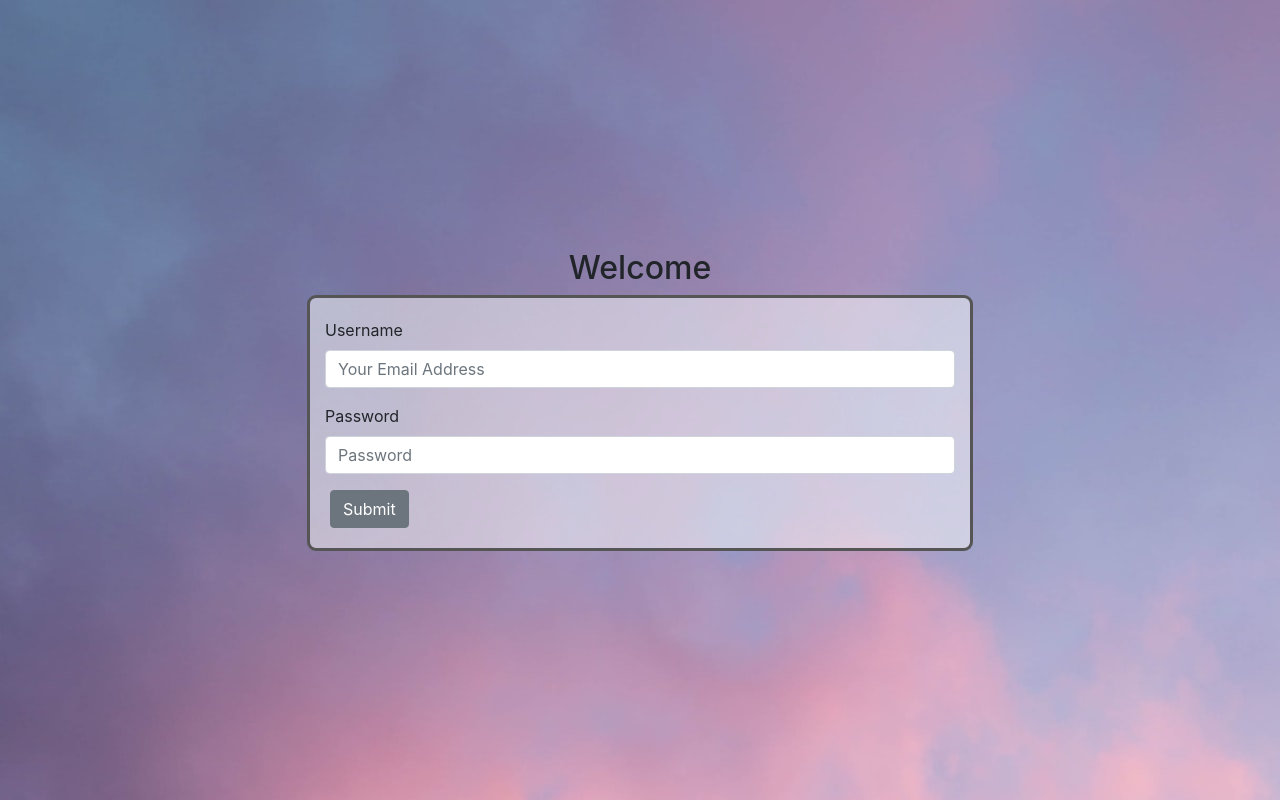
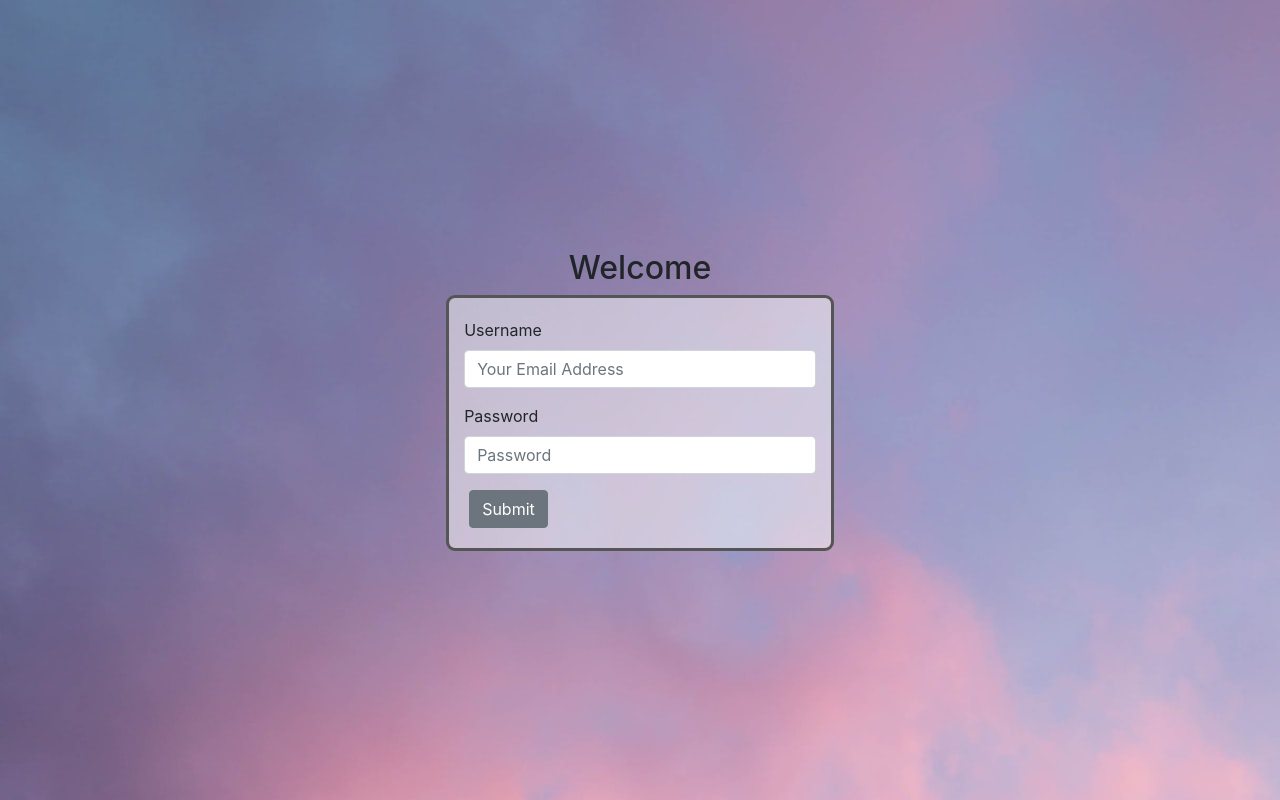
Before and after one commit to deltadesign/topdog, a React (Create React App) app: page / in a window 1280 px wide. Built offline with nearby package versions, Linux system fonts and the light colour scheme.

Commit message:
Login from nowa component

```diff
--- a/src/App.css
+++ b/src/App.css
@@ -12,7 +12,6 @@
 }
 
 .user-login-form{
-  width: 60%;
   padding: 20px;
   background: rgba(255,255,255, 0.5);
   border-radius: 9px;
--- /dev/null
+++ b/src/components/forms/loginform.js
@@ -0,0 +1,41 @@
+import React from 'react';
+
+// Bootstrap Elements
+import Form from 'react-bootstrap/Form';
+import Button from 'react-bootstrap/Button';
+
+
+class Login extends React.Component{
+  constructor(props){
+  super(props)
+
+  }
+
+  render() {
+   return (
+
+    <div className = "login">
+
+        <Form className = "user-login-form">
+            <Form.Group controlId = "user-login-name">
+              <Form.Row className="align-items-center">
+                <Form.Label>Username</Form.Label>
+                <Form.Control type = "email" placeholder = "Your Email Address"></Form.Control>
+              </Form.Row>
+            </Form.Group>
+            <Form.Group controlId = "user-password">
+              <Form.Row className="align-items-center">
+                <Form.Label>Password</Form.Label>
+                <Form.Control type = "password" placeholder = "Password"></Form.Control>
+              </Form.Row>
+            </Form.Group>
+              <Button variant = "secondary" type="submit">Submit</Button>
+        </Form>
+
+    </div>
+
+   )
+  }
+}
+
+export default Login;
--- a/src/components/landing.js
+++ b/src/components/landing.js
@@ -1,9 +1,10 @@
 import React from 'react';
+
+//components
+import Login from './forms/loginform'
 
 // Bootstrap Elements
 import Container from 'react-bootstrap/Container';
-import Form from 'react-bootstrap/Form';
-import Button from 'react-bootstrap/Button';
 import Row from 'react-bootstrap/row';
 
 
@@ -23,23 +24,7 @@ class Landing extends React.Component{
           <h2 id="welcome-message">Welcome</h2>
         </Row>
 
-
-        <Form className = "user-login-form">
-            <Form.Group controlId = "user-login-name">
-              <Form.Row className="align-items-center">
-                <Form.Label>Username</Form.Label>
-                <Form.Control type = "email" placeholder = "Your Email Address"></Form.Control>
-              </Form.Row>
-            </Form.Group>
-            <Form.Group controlId = "user-password">
-              <Form.Row className="align-items-center">
-                <Form.Label>Password</Form.Label>
-                <Form.Control type = "password" placeholder = "Password"></Form.Control>
-              </Form.Row>
-            </Form.Group>
-              <Button variant = "secondary" type="submit">Submit</Button>
-        </Form>
-
+        <Login />
 
       </Container>
     </div>
```
Also changed, not shown: src/setupTests.js (deleted, +0 -5 lines), 2 other files (tests, documents, lock files or other folders).
